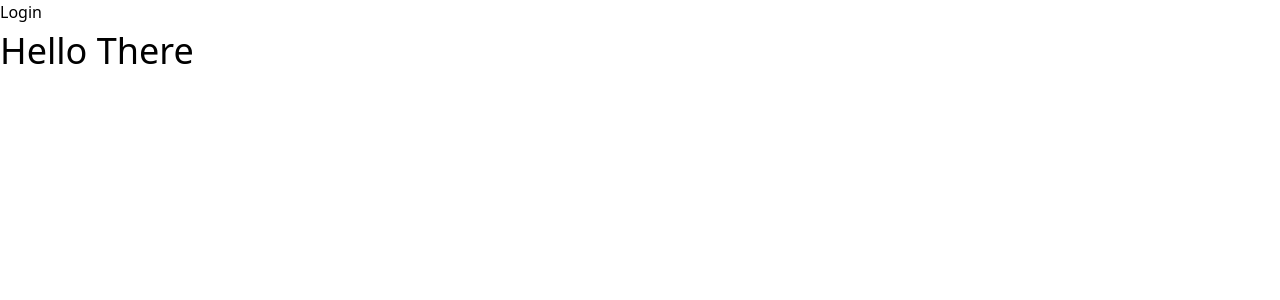
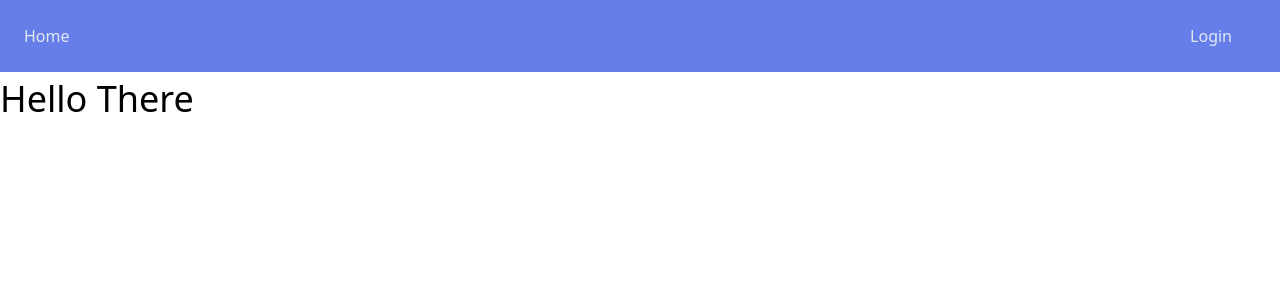
Before and after one commit to kiw808/portfolio, a Symfony app: template templates/home/index.html.twig in a window 1280 px wide. Shown: the top 300 px of the page. Run offline with Twig, Linux system fonts and the light colour scheme; the template is opened without the code that fills it, so the values that code supplies are empty; style sheets or scripts are compiled from the project's sources; some libraries are stand-ins or nearby versions.

Commit message:
home setup & basic navbar

```diff
--- a/src/Controller/HomeController.php
+++ b/src/Controller/HomeController.php
@@ -9,7 +9,7 @@ use Symfony\Component\Routing\Annotation\Route;
 class HomeController extends AbstractController
 {
     /**
-     * @Route("/home", name="home")
+     * @Route("/", name="home")
      */
     public function index() : Response
     {
--- a/templates/home/index.html.twig
+++ b/templates/home/index.html.twig
@@ -1,6 +1,6 @@
 {% extends 'base.html.twig' %}
 
-{% block title %}Hello HomeController!{% endblock %}
+{% block title %}Home{% endblock %}
 
 {% block body %}
 <div class="">
--- a/templates/includes/header.html.twig
+++ b/templates/includes/header.html.twig
@@ -1,7 +1,22 @@
-<nav>
-    {% if is_granted('IS_AUTHENTICATED_FULLY') %}
-        <a href="{{ path('app_logout') }}">Logout</a>
-    {% else %}
-        <a href="{{ path('app_login') }}">Login</a>
-    {% endif %}
-</nav>
+<header>
+    <nav class="flex justify-between bg-indigo-500 p-6">
+        <div>
+            <ul class="flex">
+                <li>
+                    <a class="text-gray-300 hover:text-white" href="{{ path('home') }}">Home</a>
+                </li>
+            </ul>
+        </div>
+        <div>
+            <ul class="flex">
+                <li class="mr-6">
+                    {% if is_granted('IS_AUTHENTICATED_FULLY') %}
+                        <a class="text-gray-300 hover:text-white" href="{{ path('app_logout') }}">Logout</a>
+                    {% else %}
+                        <a class="text-gray-300 hover:text-white" href="{{ path('app_login') }}">Login</a>
+                    {% endif %}
+                </li>
+            </ul>
+        </div>
+    </nav>
+</header>
```
